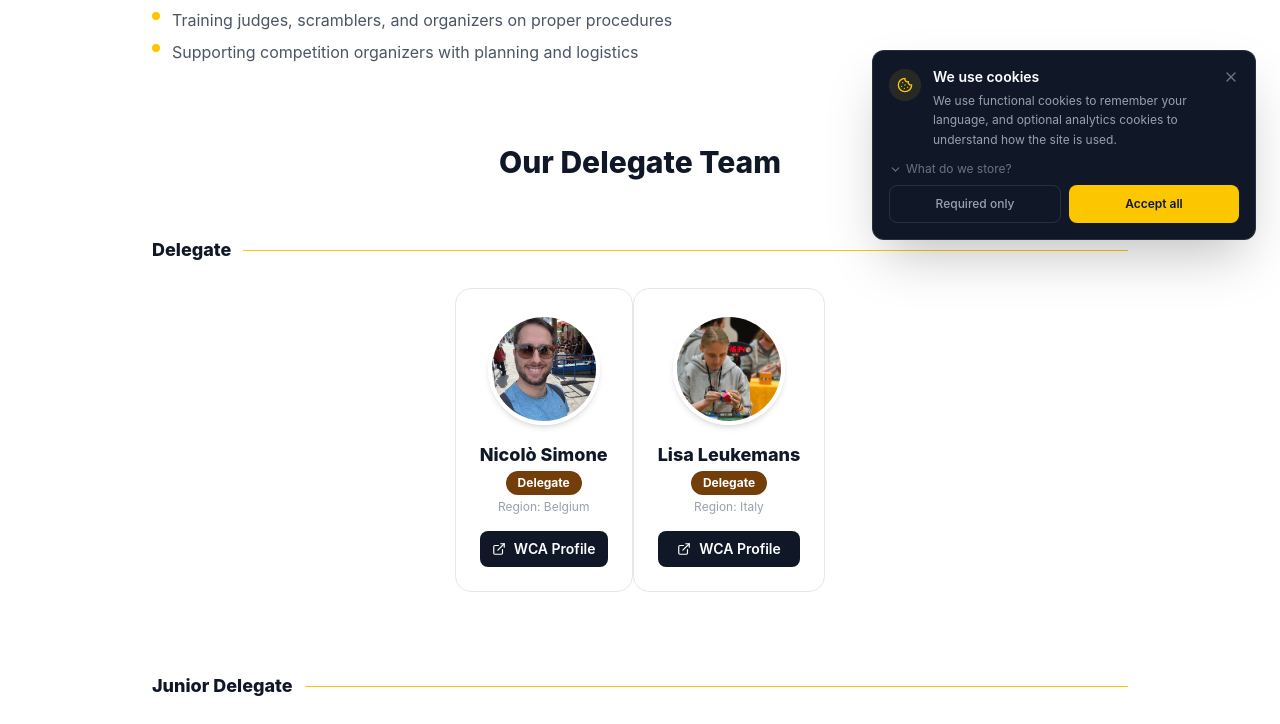
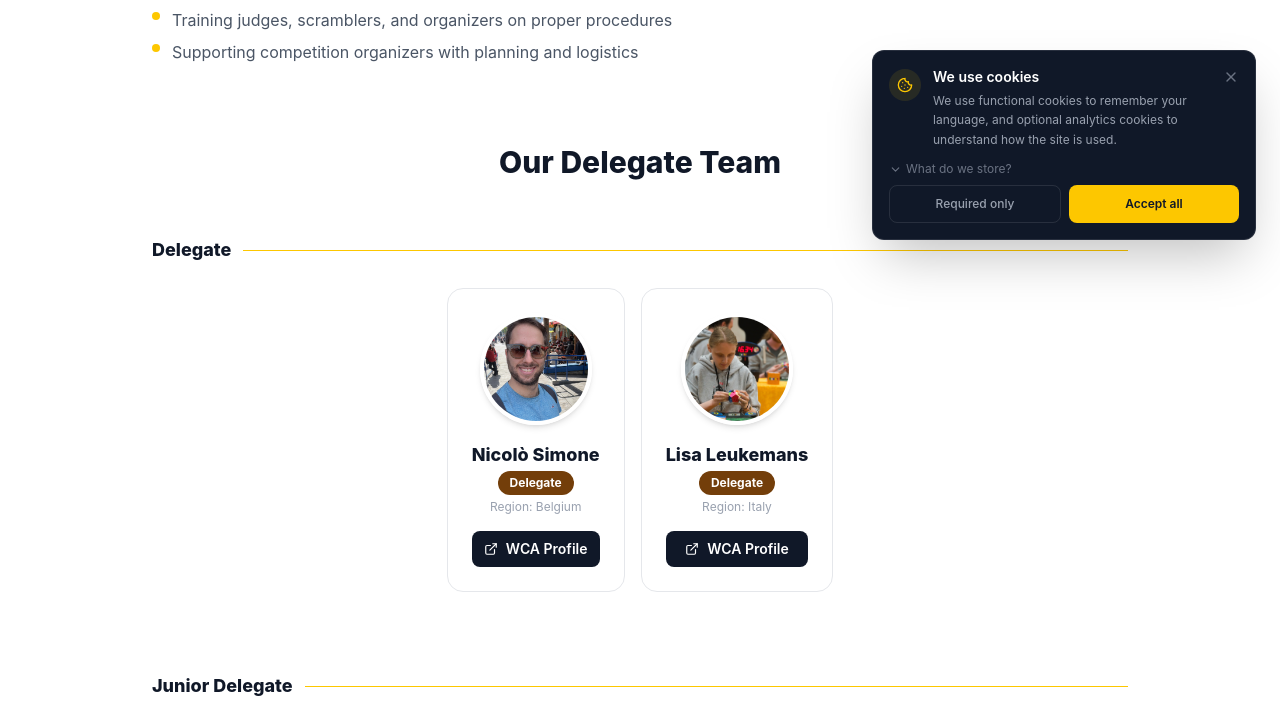
Before and after one commit to RamanTheDeveloper/Speedcubing-Belgium, a React (Vite) app in the folder speedcubing-belgium/: page /delegates in a window 1280 px wide. Shown: the part 536-1260 px from the top of the page. Built offline with nearby package versions, Linux system fonts and the light colour scheme.

Commit message:
UI fixing for delegates card

```diff
--- a/speedcubing-belgium/src/pages/DelegatesPage.tsx
+++ b/speedcubing-belgium/src/pages/DelegatesPage.tsx
@@ -325,7 +325,7 @@
           </h3>
           <div className="flex-1 h-px bg-yellow-400" />
         </div>
-        <div className="flex justify-center">
+        <div className="flex justify-center gap-4">
           {DELEGATES.map((d) => (
             <DelegateCard key={d.id} delegate={d} />
           ))}
```
